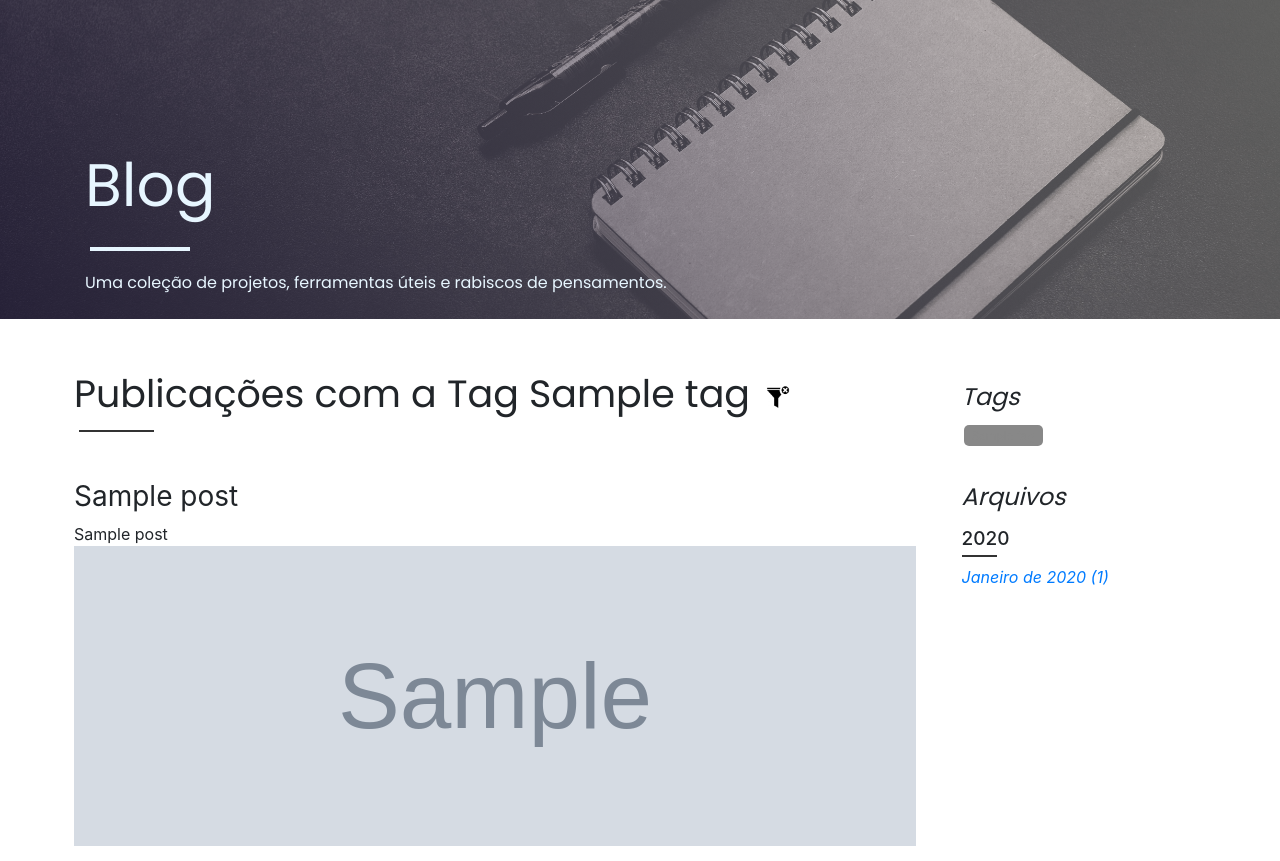
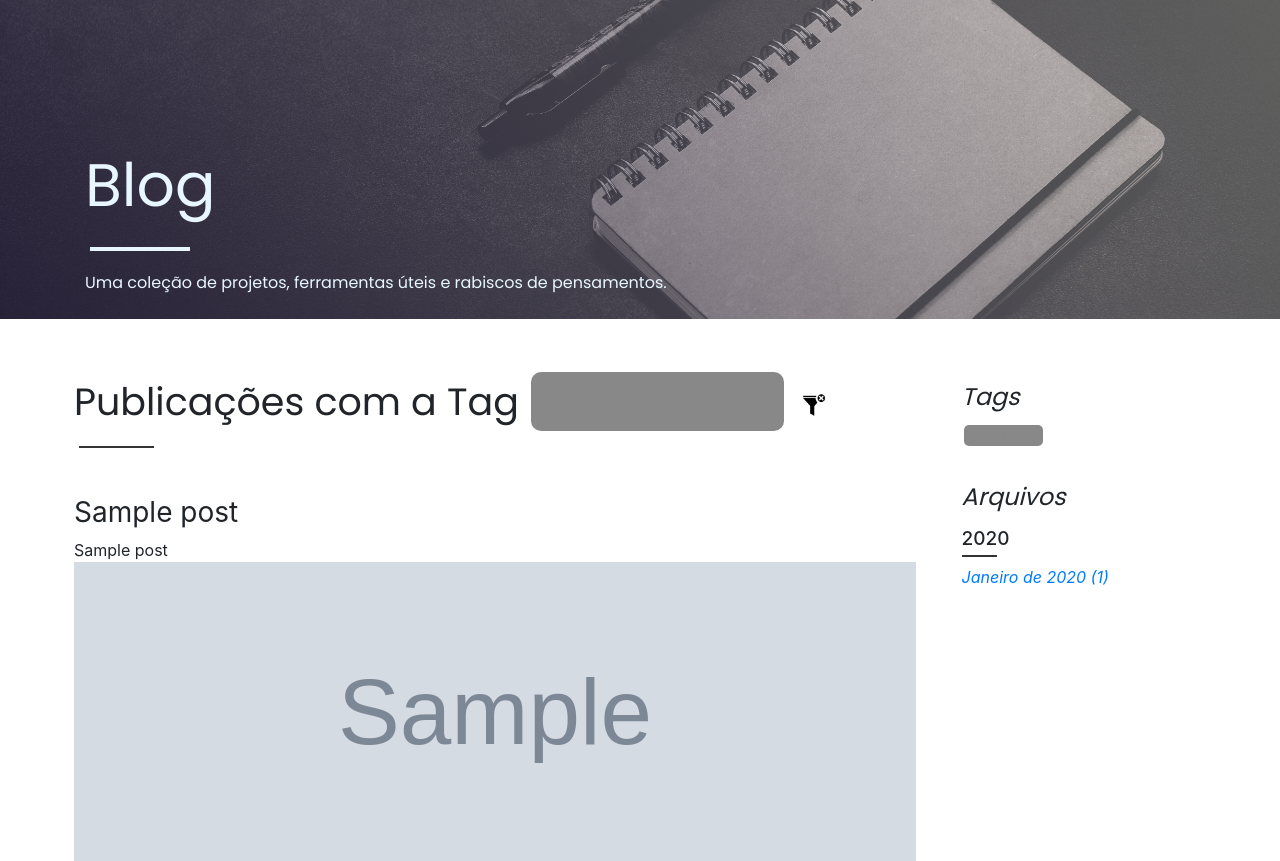
Before and after one commit to Lavedonio/site_lavedonio_django, a Django app: a page that uses blog/templates/blog/post_list.html in a window 1280 px wide. Shown: the part 73-934 px from the top of the page. Run offline with Django 3.2, Linux system fonts and the light colour scheme; tables that the repository leaves empty hold one stand-in row (values such as "Sample post"); grey boxes marked "Sample" are stand-in pictures; some libraries are stand-ins or nearby versions.

Commit message:
Added styling to Tag filtered title. Added information when the tag has no post associated to it. Edited button color.

```diff
--- a/blog/static/css/blog.css
+++ b/blog/static/css/blog.css
@@ -38,6 +38,14 @@
   line-height: 1.6;
 }
 
+.tag-title {
+  display: inline-block;
+  margin: 5px 2px;
+  padding: 3px 16px;
+  border-radius: 10px;
+  color: white;
+}
+
 .tag-block {
   font-size: 13px;
 }
--- a/blog/templates/blog/post_detail.html
+++ b/blog/templates/blog/post_detail.html
@@ -56,8 +56,8 @@
 				</div>
 				{% endif %}
 				<hr>
-				<p class="article-content">{{ post.content|linebreaks }}</p>
-				<a href="{{ request.scheme }}://{{ request.get_host }}{% url 'blog' %}" class="btn btn-primary btn-sm">&laquo; Voltar ao Blog</a>
+				<div class="article-content">{{ post.content|linebreaks }}</div>
+				<a href="{{ request.scheme }}://{{ request.get_host }}{% url 'blog' %}" class="btn btn-info btn-sm">&laquo; Voltar ao Blog</a>
 			</div>
 		</article>
 {% endblock %}
--- a/blog/templates/blog/post_list.html
+++ b/blog/templates/blog/post_list.html
@@ -38,9 +38,9 @@
 		<section class="container mt-5 px-md-1">
 			<div class="row">
 				<div class="col-12 col-md-8 col-lg-9">
-					<h2 class="light-text font-poppins">Publicações{% if filtering %}{% if filtered_by == "archive" %} de {{ year_month_date|date:"F" }} de {{ year_month_date|date:"Y" }}{% else %} com a Tag {{ tag.name }}{% endif %}{% endif %}{% if page_obj.has_previous %} (Página {{ page_obj.number }} de {{ page_obj.paginator.num_pages }}){% endif %}{% if filtering %}<a href="{{ request.scheme }}://{{ request.get_host }}{% url 'blog' %}"><img class="ml-2"	src="{{ request.scheme }}://{{ request.get_host }}{% static 'img/filter_delete.png' %}" width="auto" height="40px"></a>{% endif %}</h2>
+					<h2 class="light-text font-poppins">Publicações{% if filtering %}{% if filtered_by == "archive" %} de {{ year_month_date|date:"F" }} de {{ year_month_date|date:"Y" }}{% else %} com a Tag <div class="tag-title" style="background-color: {{ tag.background_color }}; color: {{ tag.color }}">{{ tag.name }}</div>{% endif %}{% endif %}{% if page_obj.has_previous %} (Página {{ page_obj.number }} de {{ page_obj.paginator.num_pages }}){% endif %}{% if filtering %}<a href="{{ request.scheme }}://{{ request.get_host }}{% url 'blog' %}"><img class="ml-2"	src="{{ request.scheme }}://{{ request.get_host }}{% static 'img/filter_delete.png' %}" width="auto" height="40px"></a>{% endif %}</h2>
 					<div class="light-line mb-5"></div>
-					{% for post in page_obj %}
+					{% if page_obj %}{% for post in page_obj %}
 					<article class="mb-5">
 						<h3 class="light-text"><a style="color: inherit;" href="{{ request.scheme }}://{{ request.get_host }}{% url 'post' post.slug %}">{{ post.title }}</a></h3>
 						<p class="mb-0"><a style="color: inherit;" href="{{ request.scheme }}://{{ request.get_host }}{% url 'post' post.slug %}">{{ post.subtitle }}</a></p>
@@ -74,6 +74,8 @@
 						<p class="mb-4"><a class="btn btn-primary btn-sm" href="{{ request.scheme }}://{{ request.get_host }}{% url 'post' post.slug %}" role="button">Continuar lendo &raquo;</a></p>
 					</article>
 					{% endfor %}
+					{% else %}<h3 class="mt-5 light-text">Ops, parece que não há nenhuma publicação ainda que tenha essa tag!</h3>
+					<p class="my-4"><a class="btn btn-info btn-sm" href="{{ request.scheme }}://{{ request.get_host }}{% url 'blog' %}" role="button">&laquo; Voltar</a>{% endif %}
 
 					<!-- Pagination -->
 					{% if page_obj.paginator.num_pages > 1 %}
```
